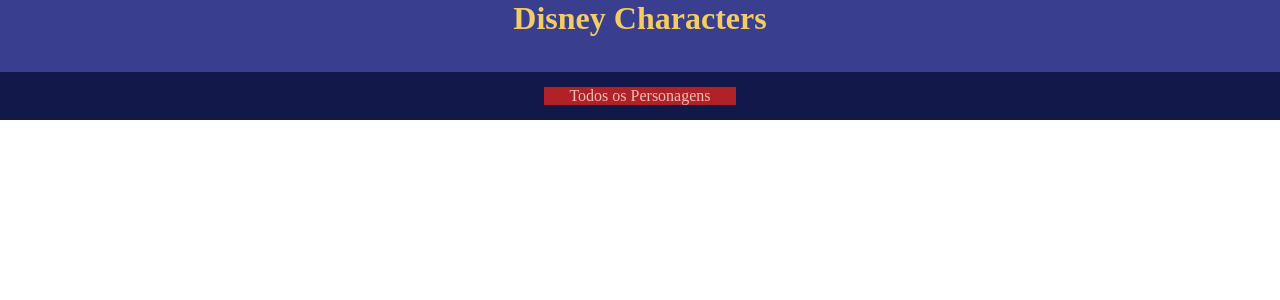
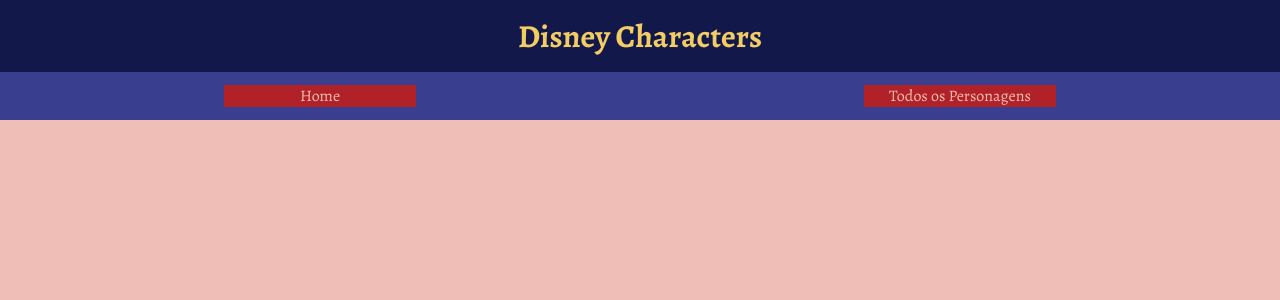
Before and after one commit to Byellx/disney_app, an Angular app: page / in a window 1280 px wide. Shown: the top 300 px of the page. Built offline with nearby package versions, Linux system fonts and the light colour scheme.

Commit message:
adicionando estilos

```diff
--- a/src/app/app.component.html
+++ b/src/app/app.component.html
@@ -1,6 +1,13 @@
+<main>
     <header [ngClass]="headerStyle">
         <h1 [ngClass]="titleStyle">Disney Characters</h1>
         <nav [ngClass]="navStyle">
+            <a
+                [ngClass]="aStyle"
+                routerLink="/"
+            >
+                Home
+            </a>
             <a
                 [ngClass]="aStyle"
                 routerLink="/characters"
@@ -10,3 +17,4 @@
         </nav>
     </header>
     <router-outlet></router-outlet>
+</main>
--- a/src/app/app.component.scss
+++ b/src/app/app.component.scss
@@ -1,35 +1,52 @@
-.headerStyle{
-    height: 15vh;
-    width: 100vw;
-    background-color: #393E8F;
-    position: fixed;
-    display: flex;
-    flex-direction: column;
-    justify-content: space-between;
-    align-items: center;
-}
+@import '../styles.scss';
 
-.titleStyle{
-    color: #F3CC64;
-}
-
-.navStyle{
-    height: 40%;
-    width: 100%;
-    background-color: #12194A;
+@mixin flex-params{
     display: flex;
     flex-direction: column;
     justify-content: space-around;
     align-items: center;
 }
 
-.aStyle{
-    color: #EFBEB7;
-    text-decoration: none;
-    background-color: #B12228;
-    width: 12em;
-    display: flex;
-    flex-direction: column;
-    justify-content: space-around;
-    align-items: center;
+main{
+    height: 100%;
+    width: 100%;
+    min-height: 100vh;
+    background-color: $spanish-pink;
 }
+
+.headerStyle{
+    @include flex-params();
+    height: 15%;
+    width: 100%;
+    background-color: $oxford-blue;
+    position: fixed;
+
+    .titleStyle{
+        @include flex-params();
+        color:$crayolas-orange-yellow;
+        width: 100%;
+        height: 60%;
+    }
+
+    .navStyle{
+        @include flex-params();
+        height: 40%;
+        width: 100%;
+        background-color:$dark-slate-blue;
+        flex-direction: row;
+
+        .aStyle{
+            @include flex-params();
+            color:$spanish-pink;
+            text-decoration: none;
+            background-color:$upsdell-red;
+            width: 12em;
+            transition: all .4s ease-in-out;
+        }
+
+        .aStyle:hover{
+            cursor: pointer;
+            background-color: lighten($upsdell-red, 10%);
+        }
+    }
+}
--- a/src/app/components/character/character.component.html
+++ b/src/app/components/character/character.component.html
@@ -1,60 +1,69 @@
+<main [ngClass]="main">
     <div *ngIf="character" [ngClass]="card">
-    <h2>Personagem: {{character.name}}</h2>
+        <section [ngClass]="header">
+            <h2 *ngIf="character.name;else charName">{{character.name}}</h2>
 
-    <img src={{character.imageUrl}}/>
+            <ng-template #charName>
+                <h2>Nome Desconhecido</h2>
+            </ng-template>
 
-    <a href={{character.sourceUrl}}>Mais Sobre</a>
+            <img src={{character.imageUrl}} alt="Imagem de {{character.name}}"/>
 
-    <ul *ngIf="character.films">
+            <a href={{character.sourceUrl}} target="_blank">Mais Sobre</a>
+        </section>
+
+        <section [ngClass]="items">
+            <ul *ngIf="character.films.length">
                 <h3>Filmes</h3>
                 <li *ngFor="let film of character.films">
                     {{film}}
                 </li>
             </ul>
 
-    <ul *ngIf="character.shortFilms">
+            <ul *ngIf="character.shortFilms.length">
                 <h3>Curtas</h3>
                 <li *ngFor="let shortFilm of character.shortFilms">
                     {{shortFilm}}
                 </li>
             </ul>
 
-    <ul *ngIf="character.tvShows">
+            <ul *ngIf="character.tvShows.length">
                 <h3>TV Shows</h3>
                 <li *ngFor="let tvShow of character.tvShows">
                     {{tvShow}}
                 </li>
             </ul>
 
-    <ul *ngIf="character.videoGames">
+            <ul *ngIf="character.videoGames.length">
                 <h3>Jogos</h3>
                 <li *ngFor="let videoGame of character.videoGames">
                     {{videoGame}}
                 </li>
             </ul>
 
-    <ul *ngIf="character.parkAttractions">
+            <ul *ngIf="character.parkAttractions.length">
                 <h3>Atrações</h3>
                 <li *ngFor="let parkAttraction of character.parkAttractions">
                     {{parkAttraction}}
                 </li>
             </ul>
 
-    <ul *ngIf="character.allies">
+            <ul *ngIf="character.allies.length">
                 <h3>Aliados</h3>
                 <li *ngFor="let ally of character.allies">
                     {{ally}}
                 </li>
             </ul>
 
-    <ul *ngIf="character.enemies">
+            <ul *ngIf="character.enemies.length">
                 <h3>Inimigos</h3>
                 <li *ngFor="let enemy of character.enemies">
                     {{enemy}}
                 </li>
             </ul>
+        </section>
 
-    <div>
+        <section [ngClass]="buttons">
             <button
                 *ngIf="character._id >= 1"
                 routerLink="/characters/{{character._id-1}}"
@@ -66,5 +75,6 @@
                 routerLink="/characters/{{character._id+1}}"
                 (click)="nextCharacter(character._id+1)"
             >Próximo</button>
+        </section>
     </div>
-</div>
+</main>
--- a/src/app/components/character/character.component.scss
+++ b/src/app/components/character/character.component.scss
@@ -1,8 +1,126 @@
 @import '../../../styles.scss';
 
-.card{
-    margin-top: 15vh;
+.main{
     height: 100vh;
     width: 100vw;
+    padding-top: 15vh;
+    display: flex;
+    flex-direction: column;
+    justify-content: center;
+    align-items: center;
+    background-color: $spanish-pink;
+
+    .card{
+        height: 100%;
+        width: 40%;
+        background-color: $crayolas-orange-yellow;
+        display: flex;
+        flex-direction: column;
+        justify-content: space-between;
+        align-items: center;
+        max-height: 100%;
+
+        .header{
+            width: 100%;
+            display: flex;
+            flex-direction: column;
+            justify-content: space-around;
+            align-items: center;
+            height: 35%;
+
+            h2{
+                color: $upsdell-red;
+            }
+
+            img{
+                max-height: 70%;
+            }
+
+            a{
+                width: 100%;
+                display: flex;
+                justify-content: center;
+                align-items: center;
+                background-color: $dark-slate-blue;
+                text-decoration: none;
+                color: $spanish-pink;
+            }
+
+            a:hover{
+                color: #FFF;
+                background-color: $oxford-blue;
+            }
+        }
+
+        .items{
+            width: 100%;
+            display: flex;
+            flex-direction: column;
+            justify-content: flex-start;
+            align-items: center;
+            height: 60%;
+            overflow: auto;
+
+            ul{
+                list-style: none;
+                width: 100%;
+                height: auto;
+                display: flex;
+                flex-direction: column;
+                justify-content: center;
+                align-items: center;
+                margin-bottom: 1.5em;
+                color: $oxford-blue;
+
+                h3{
+                    color: $upsdell-red;
+                    margin-bottom: .5em;
+                }
+            }
+        }
+
+        .buttons{
+            display: flex;
+            justify-content: space-around;
+            width: 100%;
+            padding-bottom: .5em;
+            height: auto;
+
+            button{
+                @include button-style();
+            }
+
+            button:hover{
+                cursor: pointer;
+                background-color: lighten($dark-slate-blue, 10%);
+            }
+        }
+    }
+}
+
+/*.card{
+    height: 100vh;
+    width: 40vw;
+    padding-top: 15vh;
     background-color:$crayolas-orange-yellow;
-}
+    display: flex;
+    flex-direction: column;
+    align-items: center;
+
+    .items{
+        display: flex;
+        flex-direction: column;
+        justify-content: space-around;
+        align-items: center;
+        width: 60%;
+        border: 1px solid black;
+
+        ul{
+            list-style: none;
+        }
+    }
+
+    div{
+
+    }
+}*/
--- a/src/app/components/character/character.component.ts
+++ b/src/app/components/character/character.component.ts
@@ -20,6 +20,10 @@
   url: string = 'https://api.disneyapi.dev/character'
   character!: Character
   public card = 'card'
+  public items = 'items'
+  public buttons = 'buttons'
+  public main = 'main'
+  public header = 'header'
 
   catchOneCharacter(id?: number, isNext?: boolean){
     if(!id){
--- a/src/app/components/characters/characters.component.scss
+++ b/src/app/components/characters/characters.component.scss
@@ -1,24 +1,9 @@
 @import '../../../styles.scss';
-
-@mixin flex-center{
-    display: flex;
-    justify-content: center;
-    align-items: center;
-};
-
-@mixin button-style{
-    border: none;
-    height: 2em;
-    width: 5em;
-    transition: all .4s ease-in-out;
-    color: $crayolas-orange-yellow;
-    background-color: $dark-slate-blue;
-}
 
 .main{
     @include flex-center();
     padding-top: 15vh;
-    width: 100vw;
+    width: 100%;
     flex-direction: column;
     background-color: $spanish-pink;
 
@@ -38,6 +23,11 @@
                 outline: none;
                 background-color: $upsdell-red;
                 color: $crayolas-orange-yellow;
+            }
+
+            select:hover{
+                cursor: pointer;
+                background-color: lighten($upsdell-red, 10%);
             }
 
             input{
@@ -75,13 +65,29 @@
             text-align: center;
         }
 
-        td{
+        tr:nth-child(odd){
             background-color: $crayolas-orange-yellow;
             color:$upsdell-red;
 
             a{
-                color: blue;
-                text-decoration: underline;
+                color:$dark-slate-blue;
+            }
+
+            a:hover{
+                color:lighten($dark-slate-blue, 30%);
+            }
+        }
+
+        tr:nth-child(even){
+            background-color: $upsdell-red;
+            color:$crayolas-orange-yellow;
+
+            a{
+                color:$spanish-pink;
+            }
+
+            a:hover{
+                color: lighten($spanish-pink, 30%);
             }
         }
     }
--- a/src/styles.scss
+++ b/src/styles.scss
@@ -1,3 +1,5 @@
+@import url('https://fonts.googleapis.com/css2?family=Alegreya:ital,wght@0,400..900;1,400..900&display=swap');
+
 $dark-slate-blue: #393E8F;
 $crayolas-orange-yellow: #F3CC64;
 $upsdell-red: #B12228;
@@ -5,8 +7,42 @@
 $white: #FFF;
 $oxford-blue: #12194A;
 
+@mixin button-style{
+    border: none;
+    height: 2em;
+    width: 5em;
+    transition: all .4s ease-in-out;
+    color: $crayolas-orange-yellow;
+    background-color: $dark-slate-blue;
+}
+
+@mixin flex-center{
+    display: flex;
+    justify-content: center;
+    align-items: center;
+};
+
 *{
     margin: 0;
     padding: 0;
     box-sizing: border-box;
+    transition: all .4s ease-in-out;
+    font-family: "Alegreya", serif;
 }
+
+::-webkit-scrollbar {
+    width: 10px;
+}
+
+::-webkit-scrollbar-thumb {
+    background-color: $upsdell-red;
+    transition: all .5s ease-in-out;
+}
+
+::-webkit-scrollbar-thumb:hover {
+    background-color: darken($upsdell-red, 10%);
+}
+
+::-webkit-scrollbar-track{
+    background-color: darken($crayolas-orange-yellow, 10%);
+}
```
Lines whose indentation alone changed are shown as unchanged.
